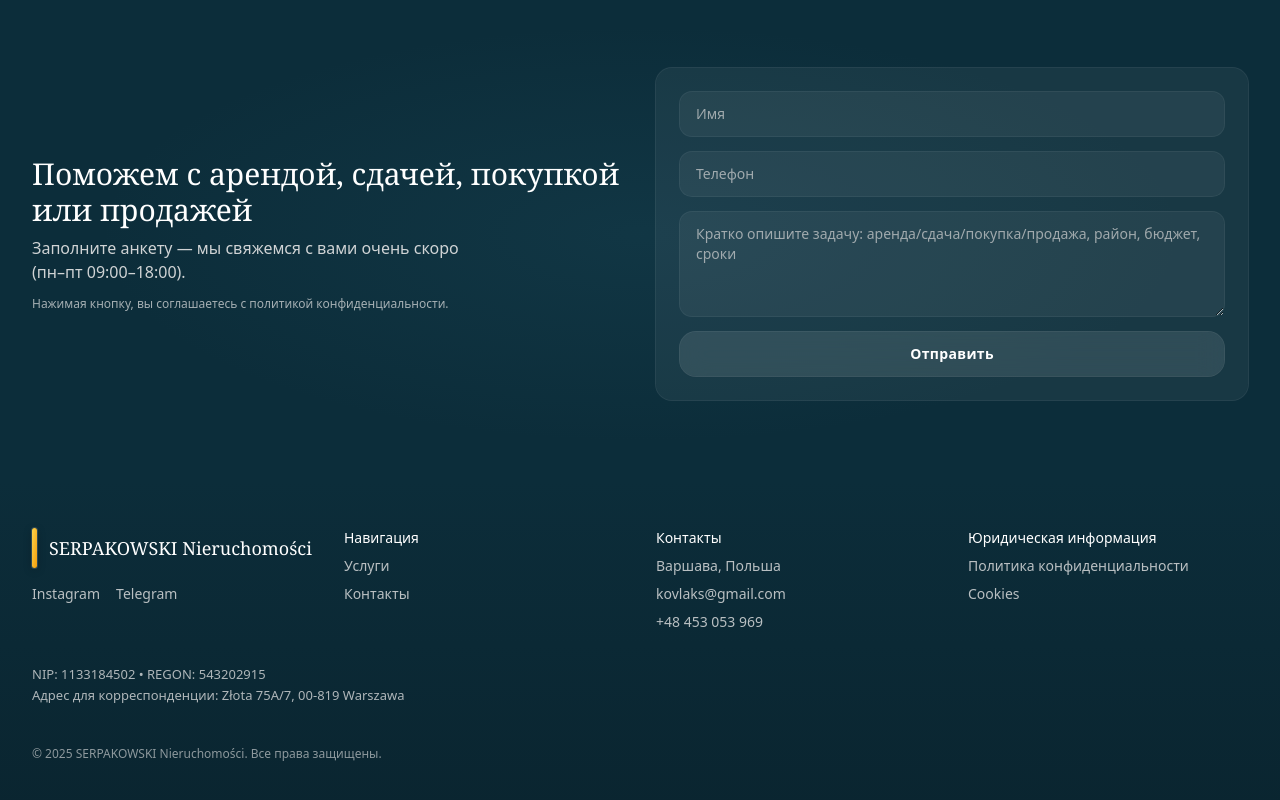
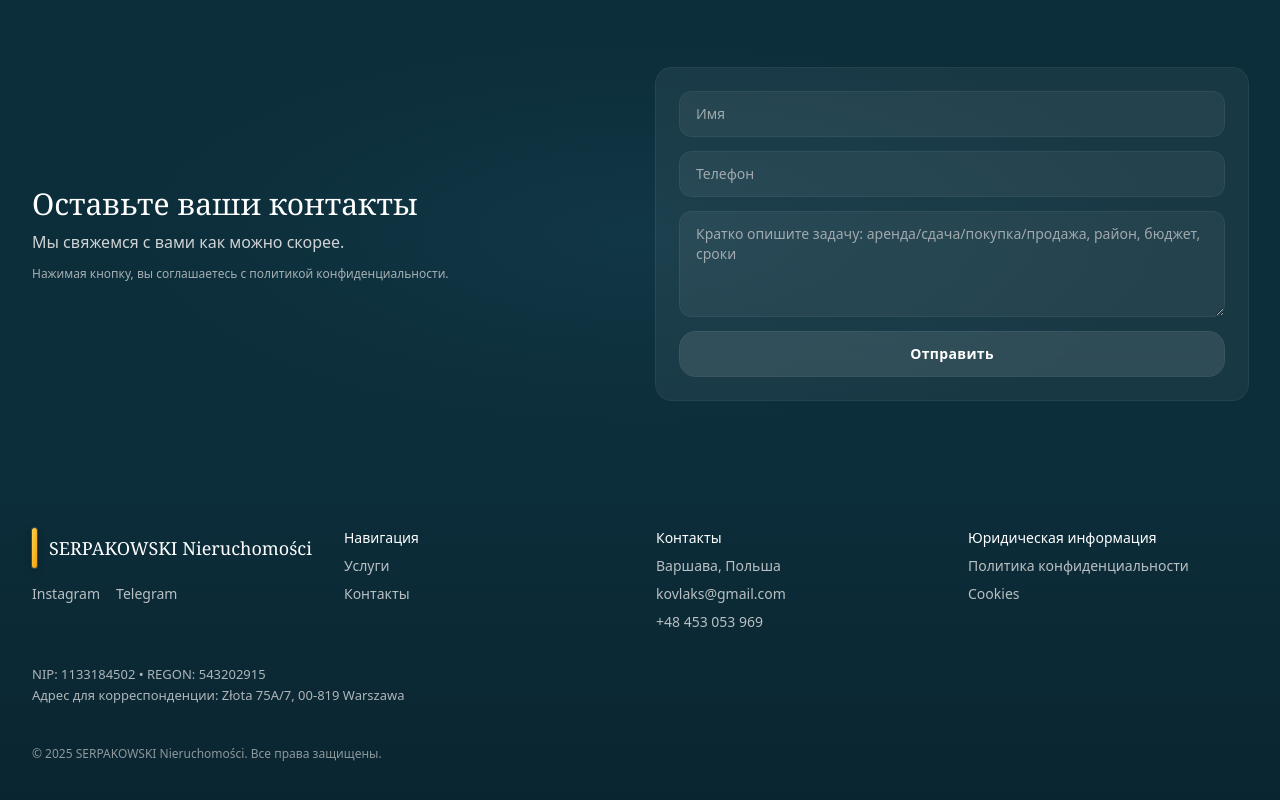
Before and after one commit to kovlaks/serpak-site, a Next.js app: page / in a window 1280 px wide. Shown: the part 2092-2892 px from the top of the page. Built offline with nearby package versions, Linux system fonts and the light colour scheme.

Commit message:
Update page.tsx

```diff
--- a/app/page.tsx
+++ b/app/page.tsx
@@ -354,10 +354,10 @@ export default function Page() {
           <div className="grid gap-8 md:grid-cols-2 items-center">
             <div>
              <h2 className="font-serif text-3xl text-white">
-  Поможем с арендой, сдачей, покупкой или продажей
+  Оставьте ваши контакты
 </h2>
 <p className="mt-2 text-neutral-200/90 max-w-md">
-  Заполните анкету — мы свяжемся с вами очень скоро (пн–пт 09:00–18:00).
+  Мы свяжемся с вами как можно скорее.
 </p>
 
               <p className="mt-3 text-xs text-neutral-200/70">Нажимая кнопку, вы соглашаетесь с политикой конфиденциальности.</p>
```
